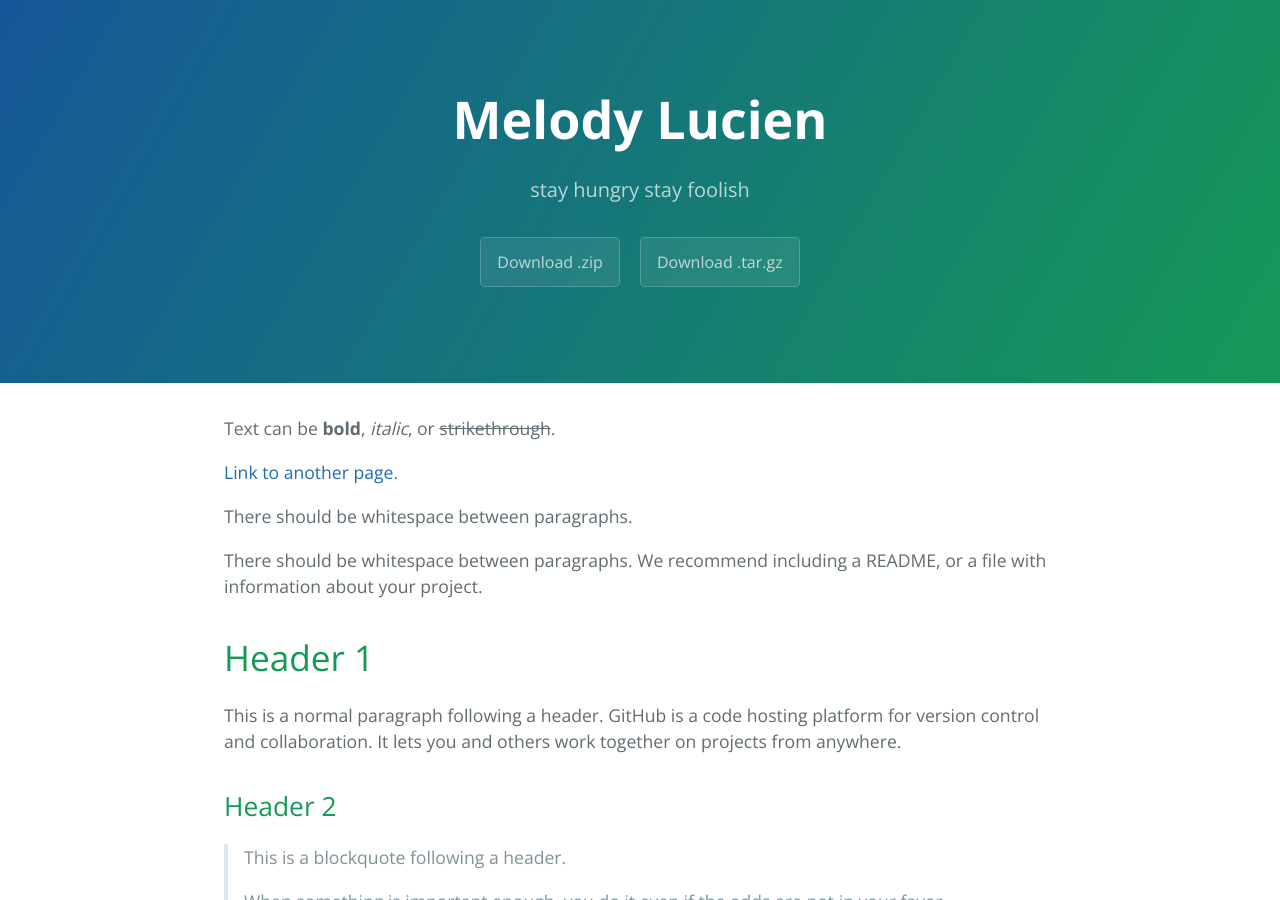
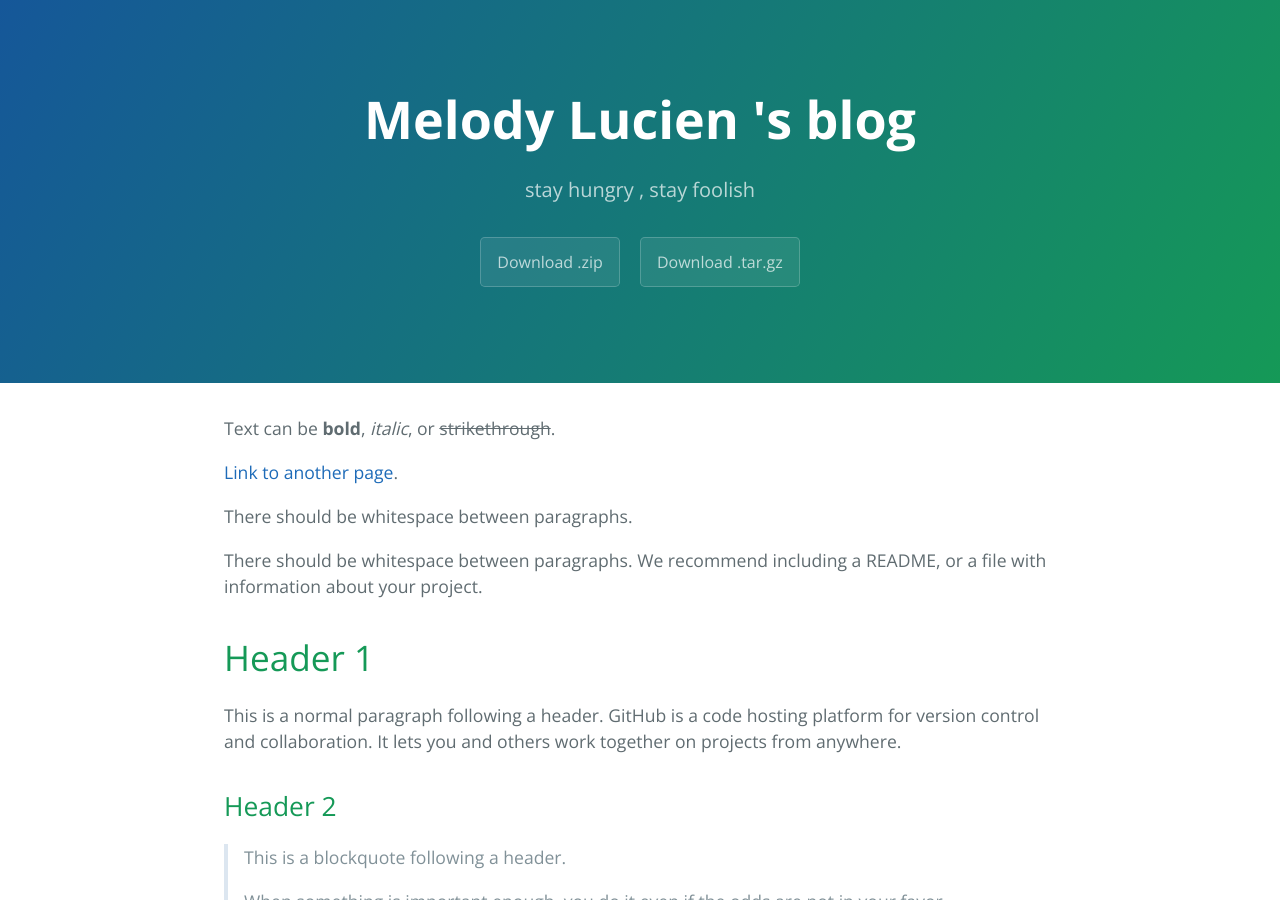
Before and after one commit to MelodyLucien/MelodyLucien.github.io, a Jekyll site: the page built from index.md, in a window 1280 px wide and 900 px high. Built offline with Jekyll 4.4.1, drawn with Linux system fonts in a browser that asks for light colours.

Commit message:
Update _config.yml

```diff
--- a/_config.yml
+++ b/_config.yml
@@ -1,5 +1,5 @@
-title: Melody Lucien
-description: stay hungry stay foolish
+title: Melody Lucien 's blog
+description: stay hungry , stay foolish
 show_downloads: true
 google_analytics:
 theme: jekyll-theme-cayman
```
